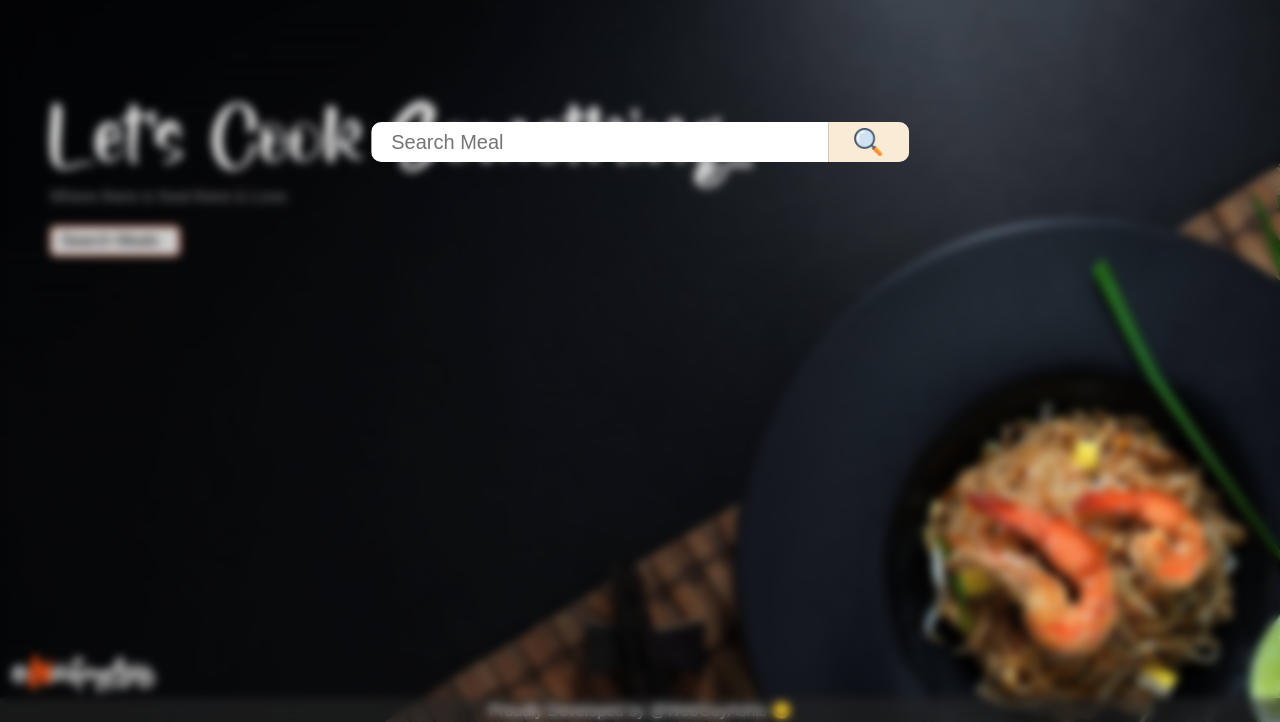
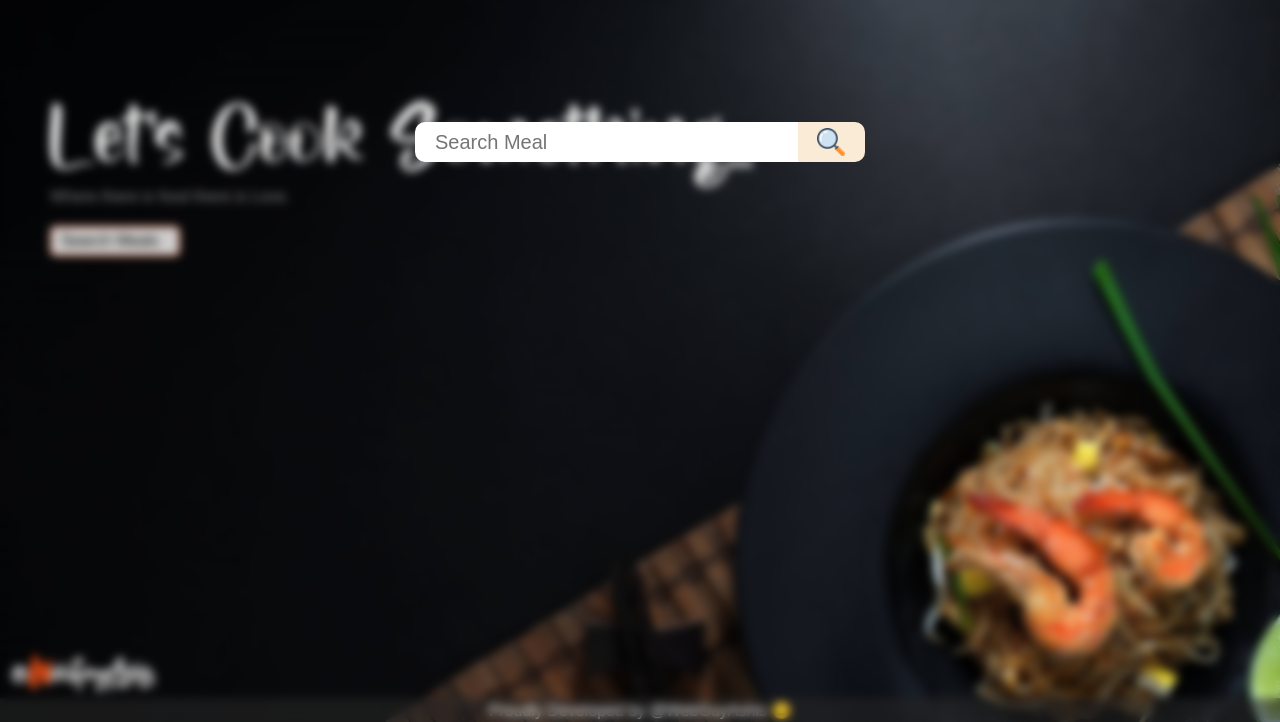
Before and after one commit to WebGuyAshis/Food-Palace-Retry, a plain HTML site: page index.html in a window 1280 px wide. Both pictures are taken after a click on the item "Search". Shown: the part 78-800 px from the top of the page. Drawn offline with nearby package versions, Linux system fonts and the light colour scheme; some packages are replaced by stand-ins of ours; a script that the page names is missing.

Commit message:
Fixed Suggestion Bar

```diff
--- a/assets/css/style.css
+++ b/assets/css/style.css
@@ -203,6 +203,7 @@ body {
     overflow: hidden;
     z-index: 12;
     width: 42vw;
+    max-width: 450px;
 }
 #blur-container {
     position: absolute;
@@ -238,6 +239,7 @@ body {
 
 #search {
     width: 42vw;
+    max-width: 450px;
     height: 40px;
     display: flex;
 }
```
